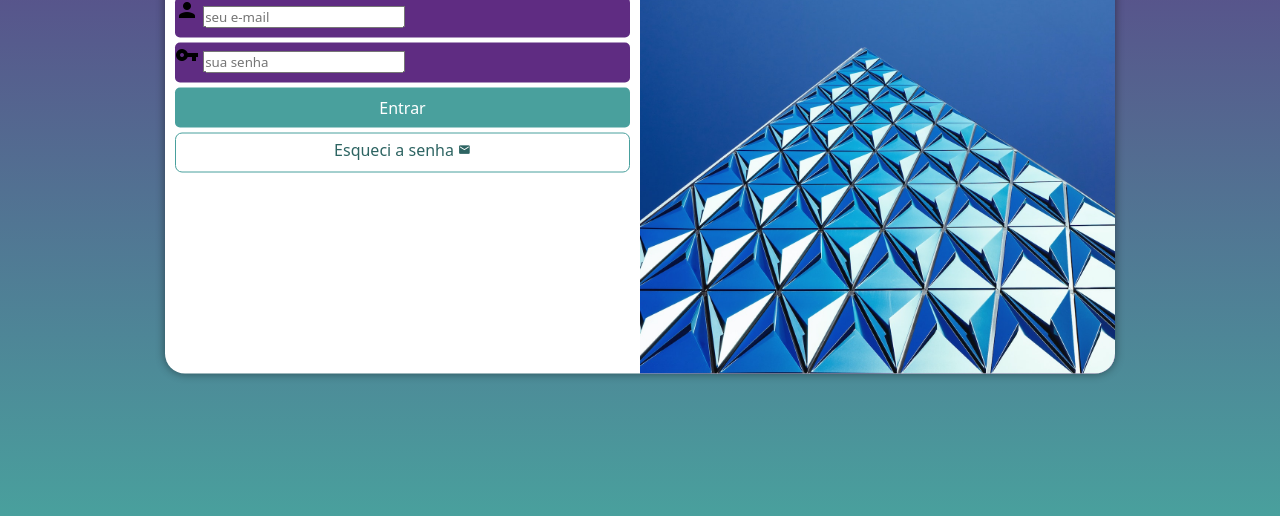
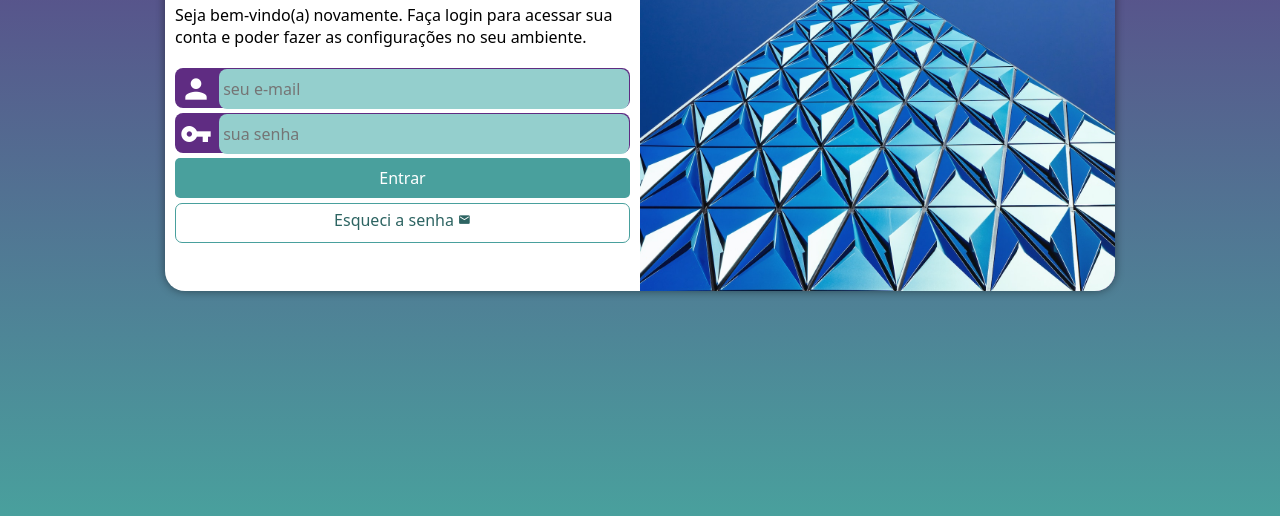
Before and after one commit to lucassantosfe/projeto-login, a plain HTML site: page index.html in a window 1280 px wide. Shown: the part 284-800 px from the top of the page. Drawn offline with Linux system fonts and the light colour scheme.

Commit message:
finalizando projeto

```diff
--- a/estilos/media-query.css
+++ b/estilos/media-query.css
@@ -1,12 +1,13 @@
 @charset "UTF-8";
 
-@media screen and (min-width: 768px) and (max-width: 992px) {
+@media screen and (min-width: 768px) and (max-width: 992px) { /* CONFIGURAÇÃO PARA TABLET */
     body {
         background-image: linear-gradient(to top, #49a09d, #5f2c82);
     }
 
     section#login {
         width: 80vw;
+        height: 280px;
     }
 
     section#login > div#imagem {
@@ -21,7 +22,7 @@
     }
 }
 
-@media screen and (min-width: 992px) {
+@media screen and (min-width: 992px) { /*CONFIGURAÇOES PARA DESKTOP */
     body {
         background-image: linear-gradient(to top, #49a09d, #5f2c82);
     }
@@ -29,6 +30,7 @@
 
     section#login {
         width: 950px;
+        height: 350px;
     }
     section#login > div#imagem {
         float: right;
@@ -46,6 +48,7 @@
     }
 
     div#formulario > p {
-        font-size: 1.2em;
+        font-size: 1em;
+        margin: 20px 0px;
     }
 }
--- a/estilos/style.css
+++ b/estilos/style.css
@@ -29,7 +29,6 @@ section#login {
     position: absolute;
     top: 50%;
     left: 50%;
-    transform: translate(-50%, -50%);
     overflow: hidden;
 
     background-color: white;
@@ -38,6 +37,7 @@ section#login {
     border-radius: 20px;
     box-shadow: 0px 0px 10px rgba(0, 0, 0, 0.450);
 
+    transform: translate(-50%, -50%);
     transition: width .3s, height .3s;
     transition-timing-function: ease;
 }
@@ -66,15 +66,39 @@ div#formulario > p {
 
 form > div.campo {
     background-color: #5f2c82;
+    border: #5f2c82;
     display: block;
     width: 100%;
     height: 40px;
-    border-radius: 5px;
+    border-radius: 8px;
     margin: 5px 0px;
 }
 
 div.campo > label {
     display: none;
+}
+
+div.campo > i {
+    color: white;
+    /* background-color: black; */
+    font-size: 2em;
+    width: 40px;
+    padding: 5px;
+}
+
+div.campo > input {
+    background-color: #94cfcd;
+    font-size: 1em;
+    width: calc(100% - 45px);
+    height: 100%;
+    border: 0px;
+    border-radius: 8px;
+    padding: 4px;
+    transform: translateY(-10px);
+}
+
+div.campo > input:focus-within {
+    background-color: white;
 }
 
 form > input[type=submit] {
```
